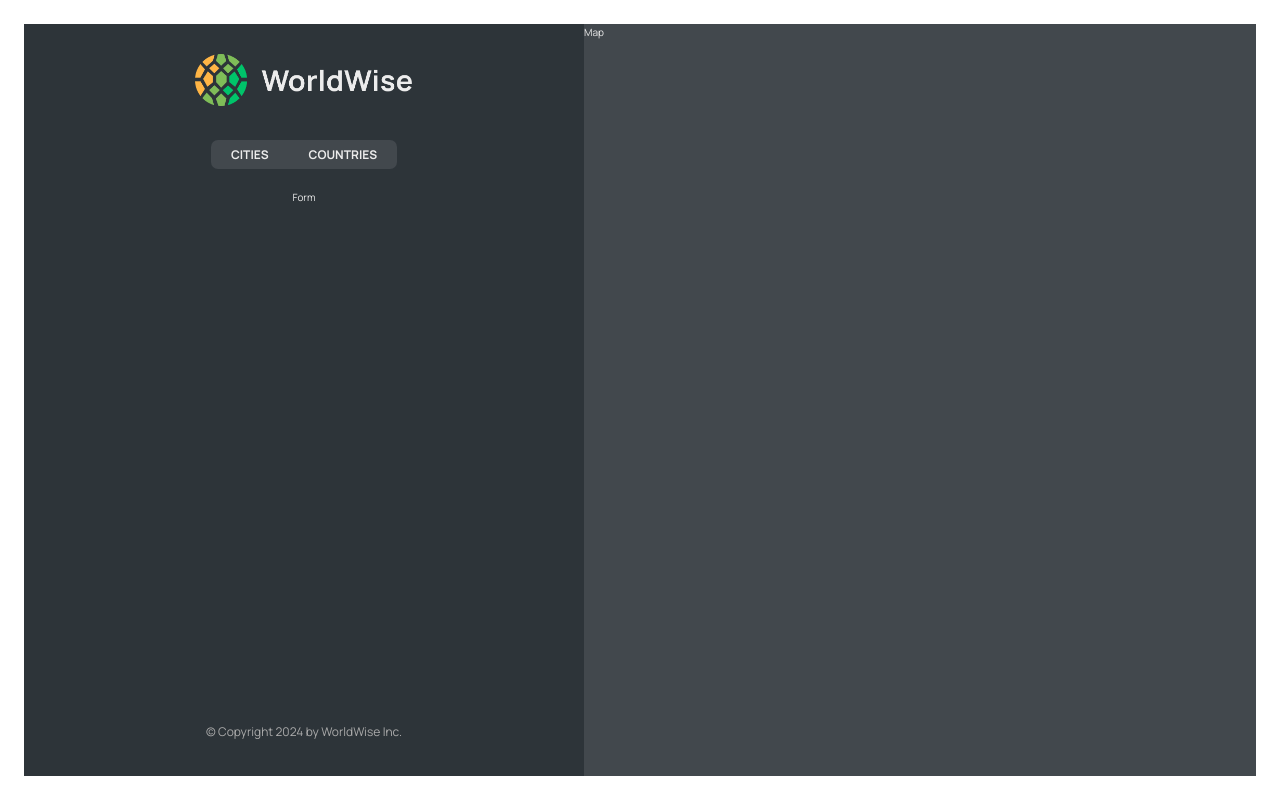
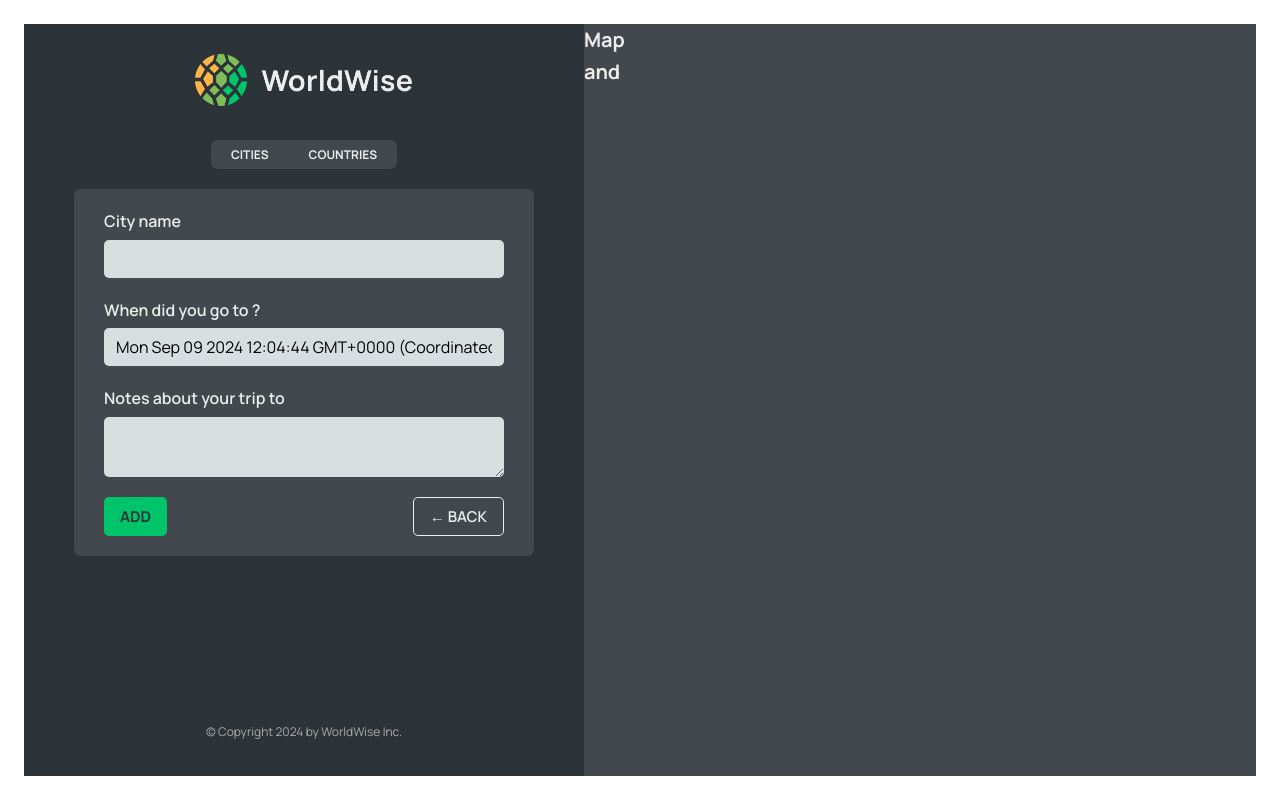
Before and after one commit to TahsinAlahi/WorldWise, a React (Vite) app: page /app/form in a window 1280 px wide. Built offline with nearby package versions, Linux system fonts and the light colour scheme; data requests are answered from the project's data file.

Commit message:
form navigatifrom map and made button component

```diff
--- a/eslint.config.js
+++ b/eslint.config.js
@@ -34,6 +34,8 @@ export default [
         { allowConstantExport: true },
       ],
       "react/prop-types": "off",
+      "no-unused-vars": "off",
+      "@/no-unused-vars": "warn",
     },
   },
 ];
--- a/src/App.jsx
+++ b/src/App.jsx
@@ -9,6 +9,7 @@ import AppLayout from "./pages/AppLayout/AppLayout";
 import CityList from "./components/CityList/CityList";
 import CountryList from "./components/CountryList/CountryList";
 import City from "./components/City/City";
+import Form from "./components/Form/Form";
 
 const BASE_URL = "http://localhost:8000";
 function App() {
@@ -52,7 +53,7 @@ function App() {
             path="countries"
             element={<CountryList cities={cities} isLoading={isLoading} />}
           />
-          <Route path="form" element={<p>Form</p>} />
+          <Route path="form" element={<Form />} />
         </Route>
         <Route path="*" element={<PageNotFound />} />
       </Routes>
--- /dev/null
+++ b/src/components/Button/Button.jsx
@@ -0,0 +1,17 @@
+import styles from "./Button.module.css";
+
+function Button({ children, onClick = () => {}, styleType }) {
+  return (
+    <button
+      onClick={(e) => {
+        e.preventDefault();
+        onClick();
+      }}
+      className={`${styles.btn} ${styles[styleType]}`}
+    >
+      {children}
+    </button>
+  );
+}
+
+export default Button;
--- a/src/components/City/City.jsx
+++ b/src/components/City/City.jsx
@@ -1,23 +1,23 @@
-// import styles from "./City.module.css";
+import styles from "./City.module.css";
 
-// const formatDate = (date) =>
-//   new Intl.DateTimeFormat("en", {
-//     day: "numeric",
-//     month: "long",
-//     year: "numeric",
-//     weekday: "long",
-//   }).format(new Date(date));
+const formatDate = (date) =>
+  new Intl.DateTimeFormat("en", {
+    day: "numeric",
+    month: "long",
+    year: "numeric",
+    weekday: "long",
+  }).format(new Date(date));
 
 function City() {
-  //   // TEMP DATA
-  //   const currentCity = {
-  //     cityName: "Lisbon",
-  //     emoji: "🇵🇹",
-  //     date: "2027-10-31T15:59:59.138Z",
-  //     notes: "My favorite city so far!",
-  //   };
+  // TEMP DATA
+  const currentCity = {
+    cityName: "Lisbon",
+    emoji: "🇵🇹",
+    date: "2027-10-31T15:59:59.138Z",
+    notes: "My favorite city so far!",
+  };
 
-  // const { cityName, emoji, date, notes } = currentCity;
+  const { cityName, emoji, date, notes } = currentCity;
 
   return <div>City</div>;
 
--- a/src/components/CityItem/CityItem.jsx
+++ b/src/components/CityItem/CityItem.jsx
@@ -10,10 +10,13 @@ const formatDate = (date) =>
   }).format(new Date(date));
 
 function CityItem({ city }) {
-  const { cityName, emoji, date, id } = city;
+  const { cityName, emoji, date, id, position } = city;
   return (
     <li>
-      <Link className={styles.cityItem} to={`${id}`}>
+      <Link
+        className={styles.cityItem}
+        to={`${id}?lat=${position.lat}&lng=${position.lng}`}
+      >
         <span className={styles.emoji}>{emoji}</span>
         <h3 className={styles.name}>{cityName}</h3>
         <time className={styles.date}>{formatDate(date)}</time>
--- a/src/components/CountryList/CountryList.jsx
+++ b/src/components/CountryList/CountryList.jsx
@@ -17,7 +17,6 @@ function CountryList({ cities, isLoading }) {
     else return arr;
   }, []);
 
-  console.log(countries);
   return (
     <div className={styles.countryList}>
       {countries.map((country) => (
--- a/src/components/Form/Form.jsx
+++ b/src/components/Form/Form.jsx
@@ -2,8 +2,11 @@
 
 import { useState } from "react";
 
+import Button from "../Button/Button";
 import styles from "./Form.module.css";
+import { useNavigate } from "react-router-dom";
 
+// eslint-disable-next-line react-refresh/only-export-components
 export function convertToEmoji(countryCode) {
   const codePoints = countryCode
     .toUpperCase()
@@ -13,6 +16,8 @@ export function convertToEmoji(countryCode) {
 }
 
 function Form() {
+  const navigate = useNavigate();
+
   const [cityName, setCityName] = useState("");
   const [country, setCountry] = useState("");
   const [date, setDate] = useState(new Date());
@@ -49,8 +54,10 @@ function Form() {
       </div>
 
       <div className={styles.buttons}>
-        <button>Add</button>
-        <button>&larr; Back</button>
+        <Button styleType="primary">Add</Button>
+        <Button styleType="back" onClick={() => navigate(-1)}>
+          &larr; Back
+        </Button>
       </div>
     </form>
   );
--- a/src/components/Map/Map.jsx
+++ b/src/components/Map/Map.jsx
@@ -1,7 +1,21 @@
+import { useNavigate, useSearchParams } from "react-router-dom";
 import styles from "./Map.module.css";
 
 function Map() {
-  return <div className={styles.mapContainer}>Map</div>;
+  const [searchParams, setSearchParams] = useSearchParams();
+  const navigate = useNavigate();
+
+  const lat = searchParams.get("lat");
+  const lng = searchParams.get("lng");
+
+  return (
+    <div className={styles.mapContainer} onClick={() => navigate("form")}>
+      <h1>Map</h1>
+      <h1>
+        {lat} and {lng}
+      </h1>
+    </div>
+  );
 }
 
 export default Map;
```
